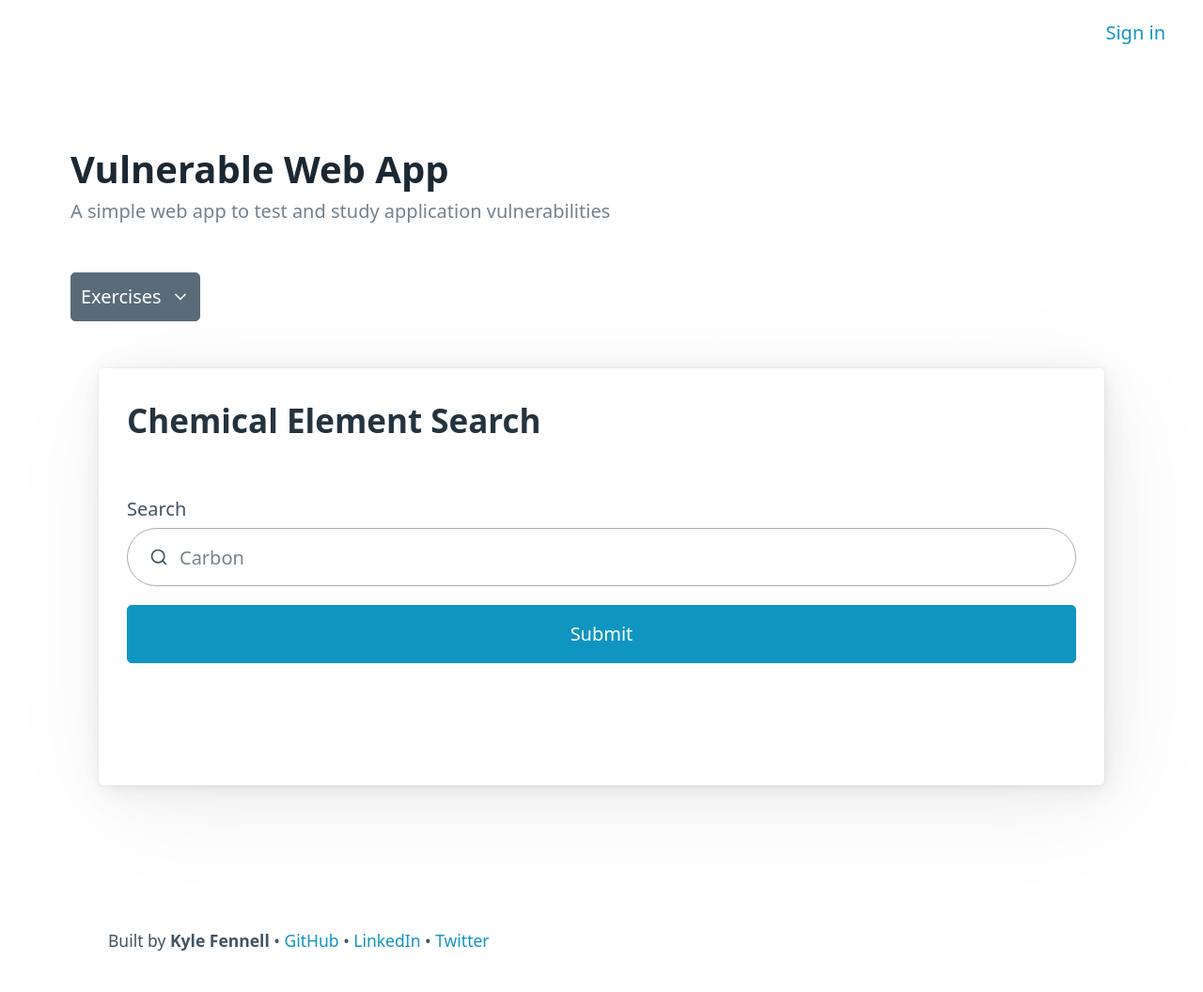
After one commit to fennellkyle/vwa1, a Flask app: page /search-sqli-1 in a window 1280 px wide. The commit adds this page. Shown: the whole page at 94% size. Run offline with Flask 3, Linux system fonts and the light colour scheme.

Commit message:
add sqli-1 exercise (#2)

```diff
--- a/app/templates/base.html
+++ b/app/templates/base.html
@@ -51,6 +51,7 @@
               <ul role="listbox">
                 <li><a href="/search-safe">Search Safe</a></li>
                 <li><a href="/search-rXSS-1">Search rXSS 1</a></li>
+                <li><a href="/search-sqli-1">Search SQLi 1</a></li>
                 <li><a href="/ssti-1">SSTI 1</a></li>
                 <li><a href="/translate-xxe-1">Translate XXE 1</a></li>
               </ul>
--- /dev/null
+++ b/app/templates/search-sqli-1.html
@@ -0,0 +1,28 @@
+{% extends "base.html" %} {% block main %}
+
+<article class="search">
+  <section id="form">
+    <form action="/search-sqli-1" method="GET">
+      <h2>Chemical Element Search</h2>
+
+      <!-- Search -->
+      <label for="search">Search</label>
+      <input type="search" id="search" name="q" placeholder="Carbon" />
+      <!-- Buttons -->
+      <input type="submit" value="Submit" />
+    </form>
+
+    {% if element %}
+    <p>
+      Results: <strong>{{ element.name }}</strong> ({{ element.symbol }}) has an
+      atomic number of {{ element.atomic_num }}.
+    </p>
+    {% elif query %}
+    <p>{{ query }} is not a valid element.</p>
+    {% else %}
+    <p></p>
+    {% endif %}
+  </section>
+</article>
+
+{% endblock %}
--- a/app/views/exercises.py
+++ b/app/views/exercises.py
@@ -26,6 +26,21 @@ def search_rxss_1():
 		query = ""
 		element = ""
 	return render_template("search-rXSS-1.html", element=element, query=query)
+
+
+@app.route("/search-sqli-1")
+def search_sqli_1():
+	"""
+	Vulnerability: SQL injection
+	Untrusted user input is concatenated to a database query.
+	"""
+	if request.args.get("q"):
+		query = request.args.get("q")
+		element = db.session.execute(f'SELECT * FROM elements WHERE name="{query}";').fetchone()
+	else:
+		query = ""
+		element = ""
+	return render_template("search-sqli-1.html", element=element, query=query)
 
 
 @app.route("/ssti-1")
```
Also changed, not shown: app/test/test_app.py (+11 -0 lines).
